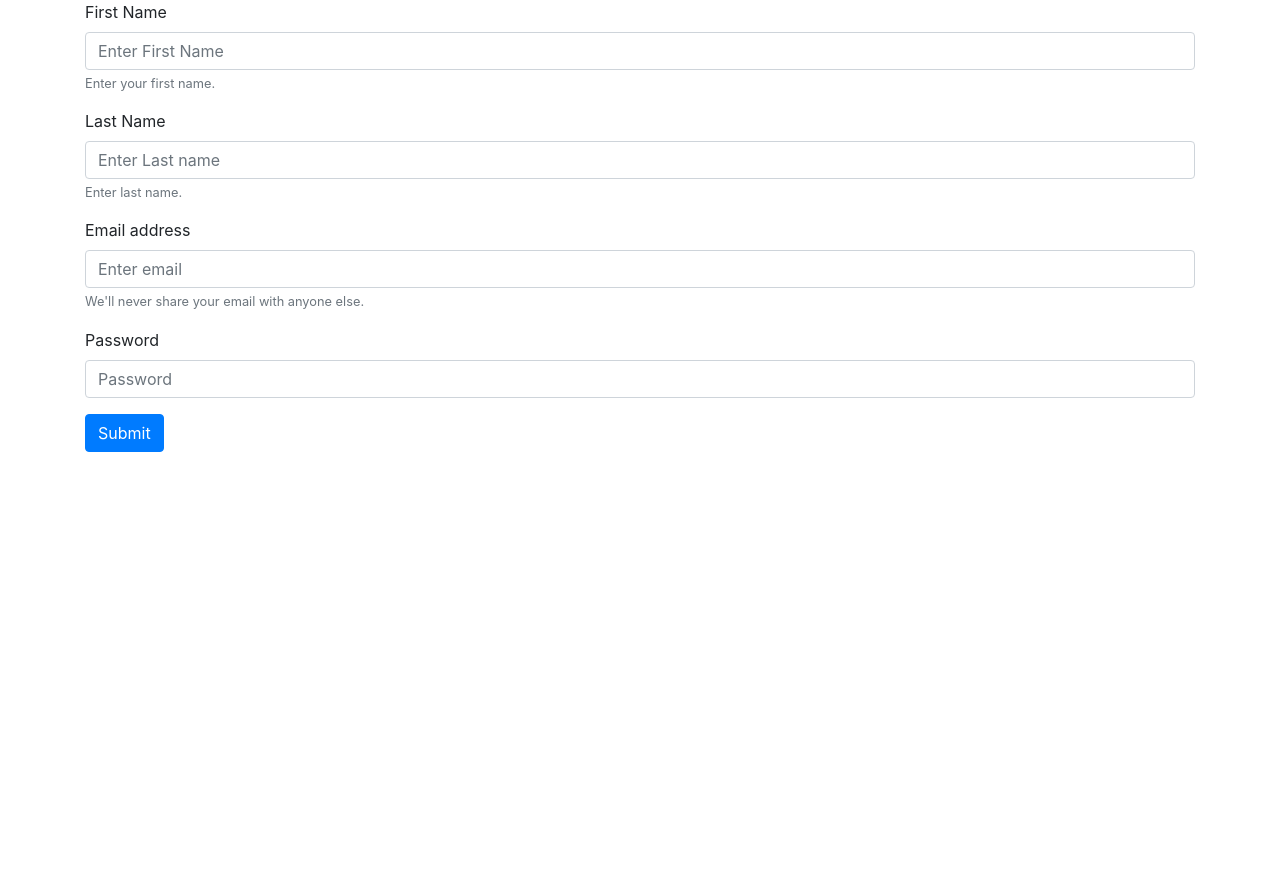
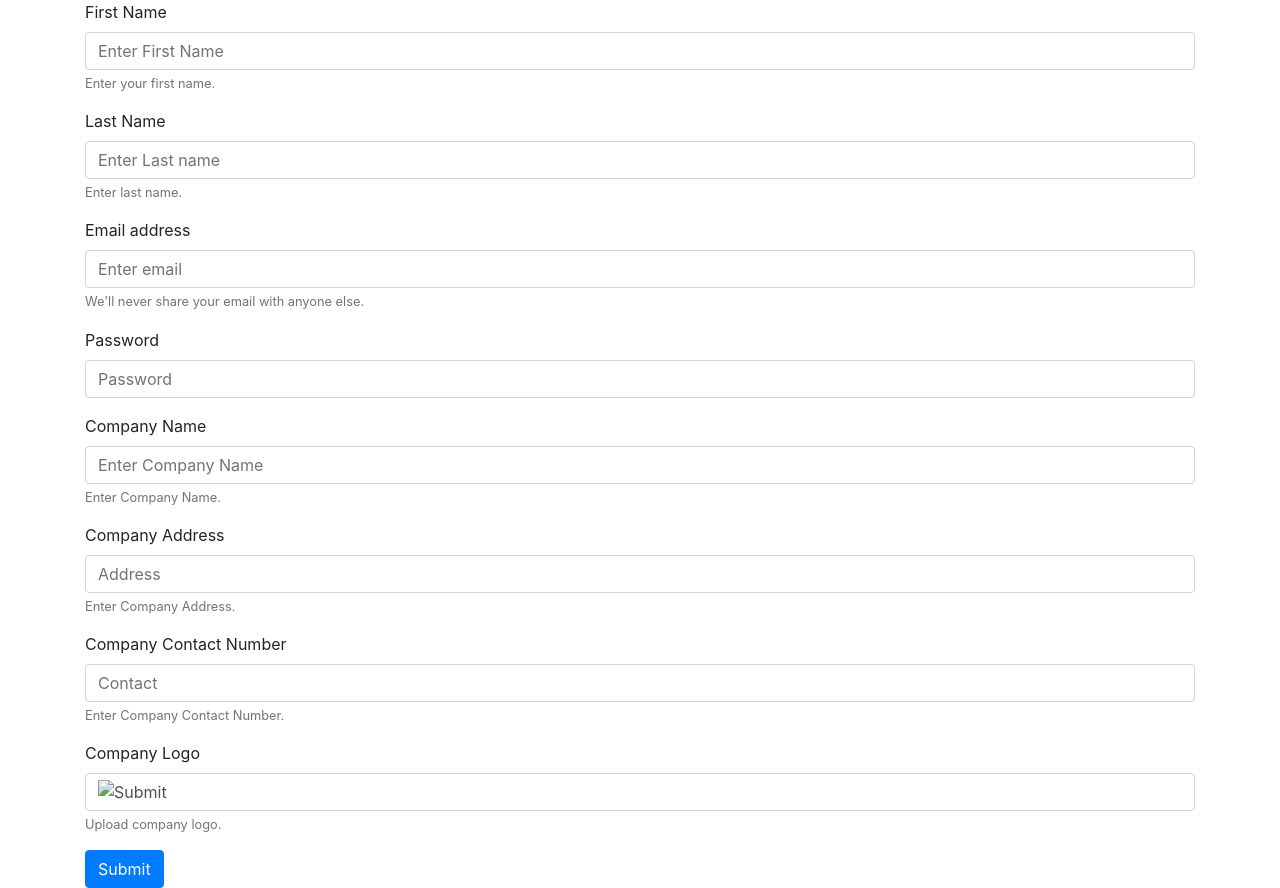
Before and after one commit to jcuna/green-crn, a Flask app: page /install in a window 1280 px wide. Before the commit the page ends 452 px from the top, so only its background shows below. Run offline with Flask 2, Linux system fonts and the light colour scheme; parts of the project's set-up code (start-up, migrations or seed data) failed here and were passed over; some libraries are stand-ins or nearby versions.

Commit message:
tests passing. company part of install

```diff
--- a/api/core/router.py
+++ b/api/core/router.py
@@ -1,12 +1,12 @@
 import importlib
-import sqlalchemy
+from sqlalchemy.exc import ProgrammingError, OperationalError
 from flask import Flask, url_for, render_template, redirect, request, Blueprint
 from flask_restful import Api
 import json
 from config.routes import register, no_permissions
 import re
 from dal import db
-from dal.models import User, Role, UserAttributes, admin_access, admin_preferences
+from dal.models import User, Role, UserAttributes, admin_access, admin_preferences, CompanyProfile
 from dal.shared import get_fillable
 
 permissions = {}
@@ -23,10 +23,10 @@
         app.url_map.strict_slashes = False
 
         for concat_data, concat_route in register().items():
-            parts = re.split('\W+', concat_data)
+            parts = re.split('\\W+', concat_data)
 
             full_routes = []
-            for route in re.split('\|', concat_route):
+            for route in re.split('\\|', concat_route):
                 full_routes.append('/' + self.version + route)
 
             pack_name = 'views.' + parts[0]
@@ -56,14 +56,15 @@
         user_count = User.query.count()
         if user_count > 0:
             return redirect('/')
-    except sqlalchemy.exc.ProgrammingError:
+    except (ProgrammingError, OperationalError):
         from helpers import run_migration
         run_migration()
 
     if request.method == 'POST':
         data = request.form
         if 'first_name' in data and data['first_name'] and 'last_name' in data and data['last_name'] \
-                and 'email' in data and data['email'] and 'password' in data and data['password']:
+                and 'email' in data and data['email'] and 'password' in data and data['password']\
+                and 'company_name' in data and 'address' in data and 'contact' in data:
             user_data = get_fillable(User, **data)
             user = User(**user_data)
             user.email = user.email.lower()
@@ -73,6 +74,10 @@
                 user_access=json.dumps(admin_access),
                 user_preferences=json.dumps(admin_preferences)
             )
+
+            company_data = get_fillable(CompanyProfile, **data)
+            company = CompanyProfile(**company_data)
+            company.name = data['company_name']
 
             admin_perms = {}
 
@@ -84,6 +89,7 @@
 
             user.roles.append(role)
             db.session.add(user)
+            db.session.add(company)
 
             db.session.commit()
 
--- a/api/templates/email/header.html
+++ b/api/templates/email/header.html
@@ -8,7 +8,7 @@
     <link rel="stylesheet" href="https://use.fontawesome.com/releases/v5.6.3/css/all.css"
           integrity="sha384-UHRtZLI+pbxtHCWp1t77Bi1L4ZtiqrqD80Kn4Z8NTSRyMA2Fd33n5dQ8lWUE00s/" crossorigin="anonymous">
     <!--<link rel="stylesheet" href="/dist/style.css">-->
-    <title>Roomanize</title>
+    <title>greenCRN</title>
 </head>
 <body>
 
--- a/api/templates/header.html
+++ b/api/templates/header.html
@@ -7,7 +7,7 @@
           integrity="sha384-Gn5384xqQ1aoWXA+058RXPxPg6fy4IWvTNh0E263XmFcJlSAwiGgFAW/dAiS6JXm" crossorigin="anonymous">
     <link rel="stylesheet" href="https://use.fontawesome.com/releases/v5.6.3/css/all.css"
           integrity="sha384-UHRtZLI+pbxtHCWp1t77Bi1L4ZtiqrqD80Kn4Z8NTSRyMA2Fd33n5dQ8lWUE00s/" crossorigin="anonymous">
-    <title>Roomanize</title>
+    <title>greenCRN</title>
 </head>
 <body>
 
--- a/api/templates/install.html
+++ b/api/templates/install.html
@@ -25,6 +25,26 @@
         <label for="InputPassword1">Password</label>
         <input type="password" class="form-control" name="password" id="InputPassword1" placeholder="Password">
     </div>
+    <div class="form-group">
+        <label for="companyName">Company Name</label>
+        <input type="text" class="form-control" id="companyName" name="company_name" aria-describedby="lastHelp" placeholder="Enter Company Name">
+        <small id="lastHelp" class="form-text text-muted">Enter Company Name.</small>
+    </div>
+    <div class="form-group">
+        <label for="companyAddress">Company Address</label>
+        <input type="text" class="form-control" id="companyAddress" name="address" aria-describedby="lastHelp" placeholder="Address">
+        <small id="lastHelp" class="form-text text-muted">Enter Company Address.</small>
+    </div>
+    <div class="form-group">
+        <label for="companyContact">Company Contact Number</label>
+        <input type="text" class="form-control" id="companyContact" name="contact" aria-describedby="lastHelp" placeholder="Contact">
+        <small id="lastHelp" class="form-text text-muted">Enter Company Contact Number.</small>
+    </div>
+    <div class="form-group">
+        <label for="companyLogo">Company Logo</label>
+        <input type="image" accept="image/png" class="form-control" id="companyLogo" name="logo" aria-describedby="lastHelp" placeholder="Contact">
+        <small id="lastHelp" class="form-text text-muted">Upload company logo.</small>
+    </div>
     <button type="submit" name="submit" class="btn btn-primary">Submit</button>
 </form>
 
```
Also changed, not shown: api/dal/models.py (+5 -3 lines), api/tests/conftest.py (+1 -1 lines), api/tests/test_encryptor.py (+2 -1 lines), api/tests/test_sessions.py (+37 -9 lines), api/views/users.py (+4 -4 lines), 2 other files.
